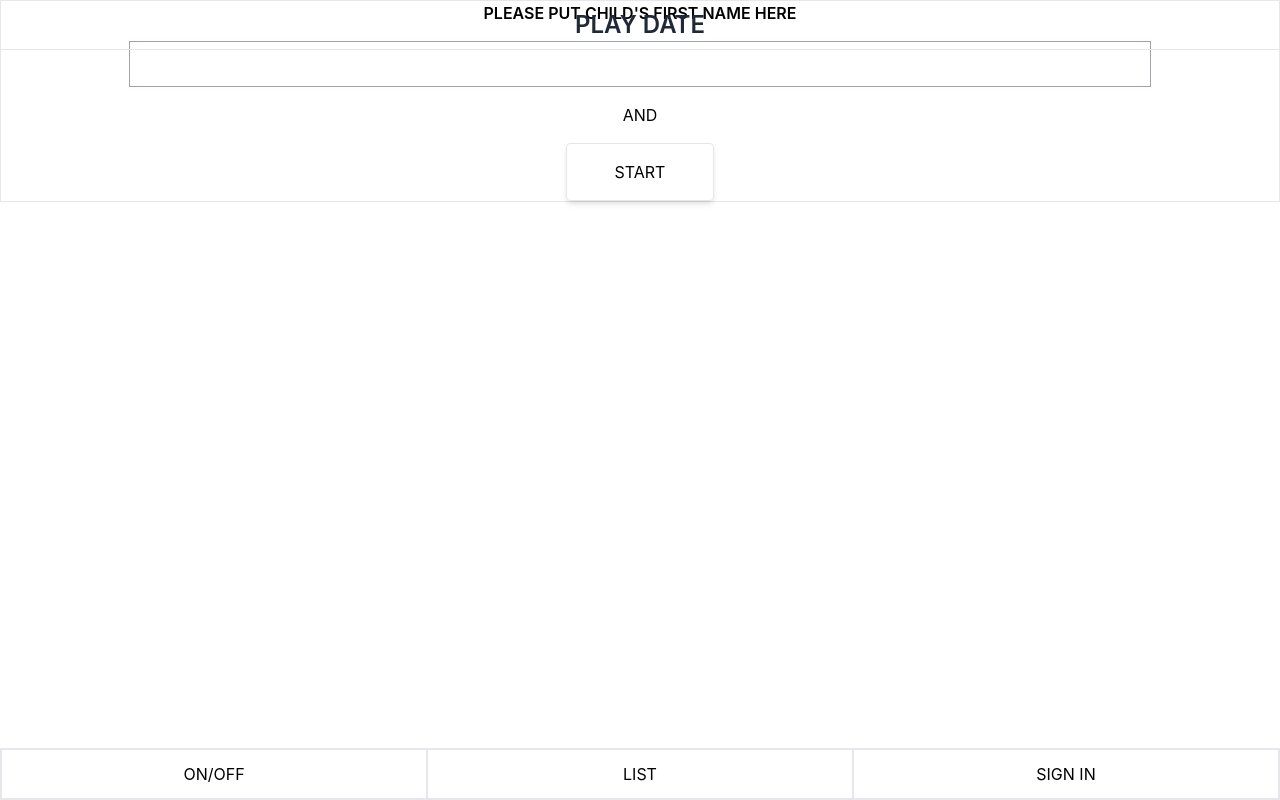
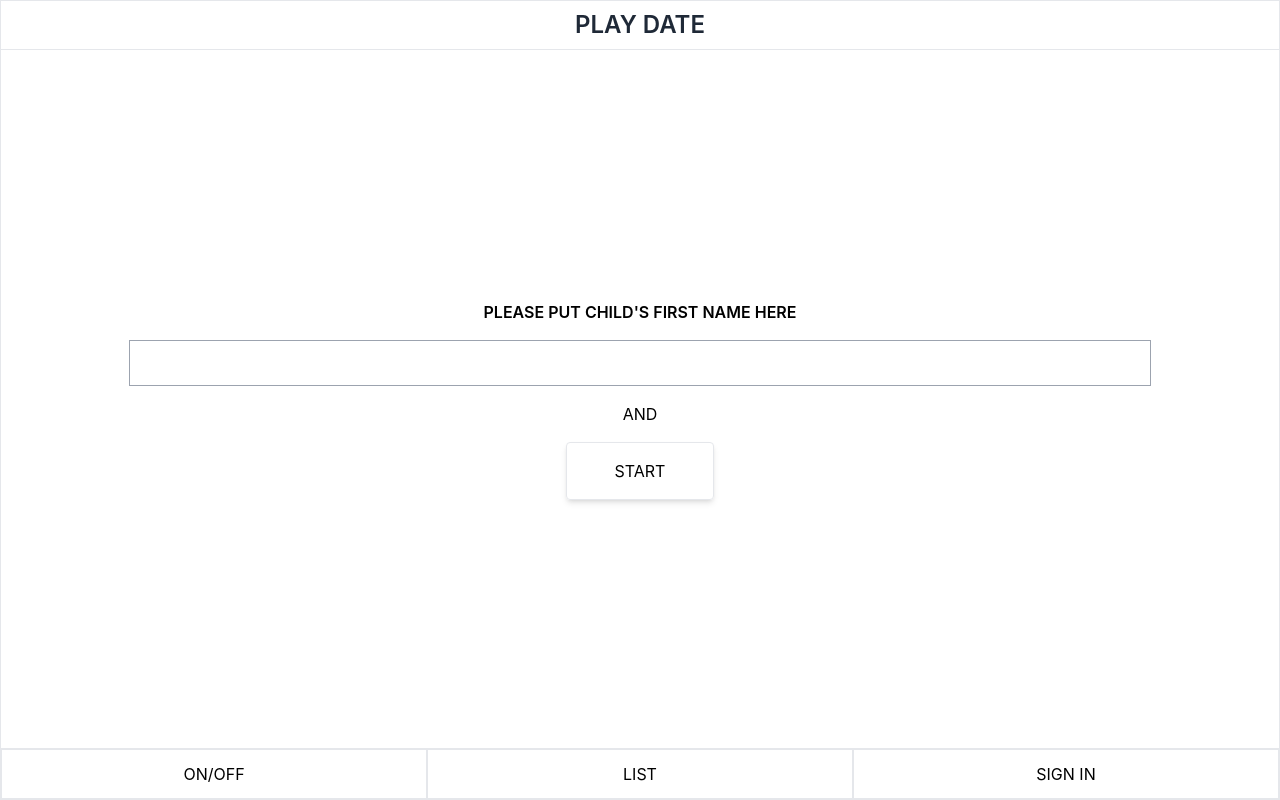
Before and after one commit to codessi/playdate-app, a React (Create React App) app: page / in a window 1280 px wide. Built offline with nearby package versions, Linux system fonts and the light colour scheme.

Commit message:
container h-screen

```diff
--- a/public/index.html
+++ b/public/index.html
@@ -30,7 +30,7 @@
     -->
     <title>PLAY DATE</title>
   </head>
-  <body>
+  <body >
     <noscript>You need to enable JavaScript to run this app.</noscript>
     <div id="root"></div>
     <!--
--- a/src/App.jsx
+++ b/src/App.jsx
@@ -1,4 +1,5 @@
 import "./App.css"
+import { Fragment } from "react"
 import { Routes, Route } from "react-router-dom"
 import Navigation from "./routes/Navigation"
 import OnOff from "./routes/OnOff"
@@ -8,6 +9,8 @@ import TempSignIn from "./routes/TempSignIn"
 
 function App() {
     return (
+
+        <div className="h-screen">
             <Routes>
                 <Route path="/" element={<Navigation />}>
                     <Route index element={<TempSignIn />} />
@@ -16,6 +19,7 @@ function App() {
                     <Route path="list" element={<List />} />
                 </Route>
             </Routes>
+        </div>
     )
 }
 
--- a/src/index.css
+++ b/src/index.css
@@ -9,6 +9,7 @@ body {
     sans-serif;
   -webkit-font-smoothing: antialiased;
   -moz-osx-font-smoothing: grayscale;
+  height: 100vh;
 }
 
 code {
```
Lines whose indentation alone changed are shown as unchanged.
